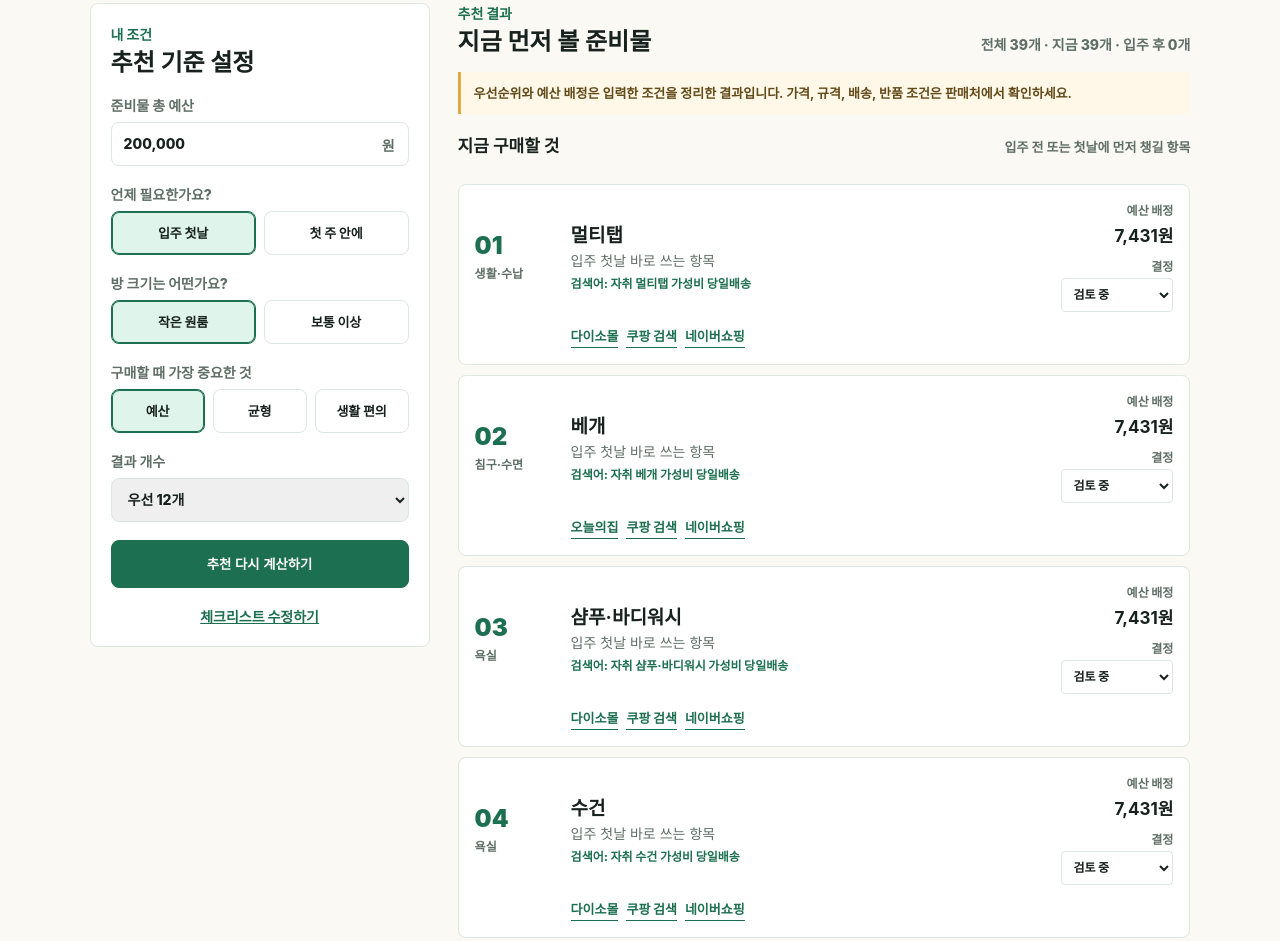
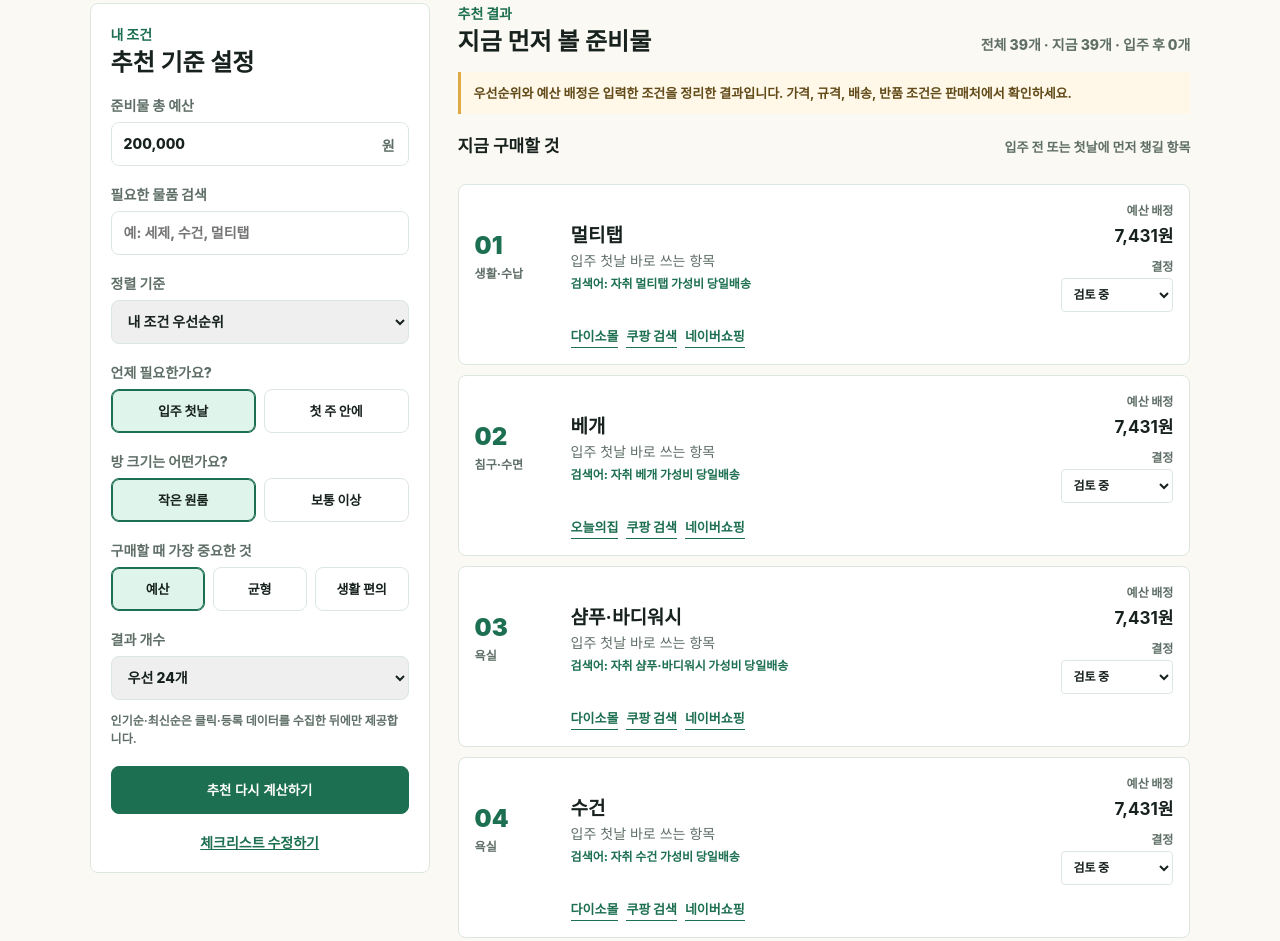
Before and after one commit to seung007/jachi-helper, a website: page recommend.html in a window 1280 px wide. Shown: the part 286-1227 px from the top of the page. Drawn offline with Linux system fonts and the light colour scheme.

Commit message:
Add searchable recommendation controls

```diff
--- a/app.js
+++ b/app.js
@@ -451,7 +451,7 @@ function setupRecommendation() {
 
   const savedPreferences = readStoredState().recommendation;
   if (savedPreferences && typeof savedPreferences === "object") {
-    ["purchaseBudget", "timing", "room", "focus", "showCount"].forEach((name) => {
+    ["purchaseBudget", "timing", "room", "focus", "search", "sort", "showCount"].forEach((name) => {
       const input = form.elements[name];
       if (!input || savedPreferences[name] === undefined) return;
       if (input instanceof RadioNodeList) input.value = savedPreferences[name];
@@ -470,7 +470,9 @@ function setupRecommendation() {
       timing: data.get("timing") || "movein",
       room: data.get("room") || "small",
       focus: data.get("focus") || "value",
-      showCount: data.get("showCount") || "12"
+      search: String(data.get("search") || "").trim(),
+      sort: data.get("sort") || "priority",
+      showCount: data.get("showCount") || "24"
     };
   }
 
@@ -562,17 +564,20 @@ function setupRecommendation() {
     const storedState = readStoredState();
     const savedChecks = storedState.checklist || {};
     const decisions = storedState.recommendationDecisions || {};
+    const searchTerm = preferences.search.toLocaleLowerCase("ko-KR");
     const ranked = Object.entries(recommendationCatalog)
       .filter(([id]) => !savedChecks[id])
+      .filter(([, item]) => !searchTerm || `${item.title} ${item.category}`.toLocaleLowerCase("ko-KR").includes(searchTerm))
       .map((entry) => ({ ...rankItem(entry, preferences), decision: decisions[entry[0]] || "review" }))
       .map((item) => ({ ...item, phase: getPhase(item, preferences) }))
       .sort((a, b) => {
         const phaseOrder = { now: 0, week: 1, later: 2, skip: 3 };
         const decisionOrder = { candidate: 0, review: 1, later: 2, skip: 3 };
-        return phaseOrder[a.phase] - phaseOrder[b.phase]
-          || decisionOrder[a.decision] - decisionOrder[b.decision]
-          || b.score - a.score
-          || a.title.localeCompare(b.title, "ko");
+        const phaseDifference = phaseOrder[a.phase] - phaseOrder[b.phase];
+        if (phaseDifference) return phaseDifference;
+        if (preferences.sort === "alphabetical") return a.title.localeCompare(b.title, "ko");
+        if (preferences.sort === "category") return a.category.localeCompare(b.category, "ko") || a.title.localeCompare(b.title, "ko");
+        return decisionOrder[a.decision] - decisionOrder[b.decision] || b.score - a.score || a.title.localeCompare(b.title, "ko");
       });
     const active = ranked.filter((item) => item.phase === "now" || item.phase === "week");
     const deferred = ranked.filter((item) => item.phase === "later" || item.phase === "skip");
@@ -580,13 +585,16 @@ function setupRecommendation() {
     const visible = [...active.slice(0, limit), ...deferred];
     const totalScore = active.reduce((sum, item) => sum + item.score, 0);
 
+    const searchSummary = preferences.search ? `검색 '${preferences.search}' · ` : "";
     summary.textContent = ranked.length
-      ? `전체 ${ranked.length}개 · 지금 ${active.length}개 · 입주 후 ${ranked.filter((item) => item.phase === "later").length}개`
+      ? `${searchSummary}전체 ${ranked.length}개 · 지금 ${active.length}개 · 입주 후 ${ranked.filter((item) => item.phase === "later").length}개`
       : "추천할 구매 항목이 없습니다";
     results.innerHTML = "";
 
     if (!ranked.length) {
-      results.innerHTML = '<p class="purchase-empty">체크리스트의 구매 항목을 모두 완료했습니다. 새로 필요해진 물건이 있다면 체크리스트에서 완료를 해제하세요.</p>';
+      results.innerHTML = preferences.search
+        ? '<p class="purchase-empty">검색어와 일치하는 준비물이 없습니다. 다른 단어로 다시 찾아보세요.</p>'
+        : '<p class="purchase-empty">체크리스트의 구매 항목을 모두 완료했습니다. 새로 필요해진 물건이 있다면 체크리스트에서 완료를 해제하세요.</p>';
       note.textContent = "";
       return;
     }
--- a/recommend.html
+++ b/recommend.html
@@ -39,6 +39,14 @@
             <h2>추천 기준 설정</h2>
           </div>
           <label>준비물 총 예산<span class="amount-input"><input name="purchaseBudget" type="text" inputmode="numeric" data-currency value="200000" /><b>원</b></span></label>
+          <label>필요한 물품 검색<input name="search" type="search" autocomplete="off" placeholder="예: 세제, 수건, 멀티탭" /></label>
+          <label>정렬 기준
+            <select name="sort">
+              <option value="priority" selected>내 조건 우선순위</option>
+              <option value="alphabetical">가나다순</option>
+              <option value="category">카테고리순</option>
+            </select>
+          </label>
           <fieldset>
             <legend>언제 필요한가요?</legend>
             <div class="segmented-options">
@@ -64,10 +72,12 @@
           <label>결과 개수
             <select name="showCount">
               <option value="8">우선 8개</option>
-              <option value="12" selected>우선 12개</option>
+              <option value="12">우선 12개</option>
+              <option value="24" selected>우선 24개</option>
               <option value="all">전체 보기</option>
             </select>
           </label>
+          <p class="recommend-data-note">인기순·최신순은 클릭·등록 데이터를 수집한 뒤에만 제공합니다.</p>
           <button class="button primary" type="submit">추천 다시 계산하기</button>
           <a class="text-link" href="/checklist">체크리스트 수정하기</a>
         </form>
--- a/styles.css
+++ b/styles.css
@@ -1438,6 +1438,14 @@ li {
   width: 100%;
 }
 
+.recommend-data-note {
+  color: var(--muted);
+  font-size: 12px;
+  font-weight: 700;
+  line-height: 1.5;
+  margin: -6px 0 0;
+}
+
 .text-link {
   color: var(--green);
   font-size: 14px;
```
Also changed, not shown: data/search-groups.json (+6 -3 lines), scripts/fetch-naver-trends.mjs (+7 -4 lines), README.md.
